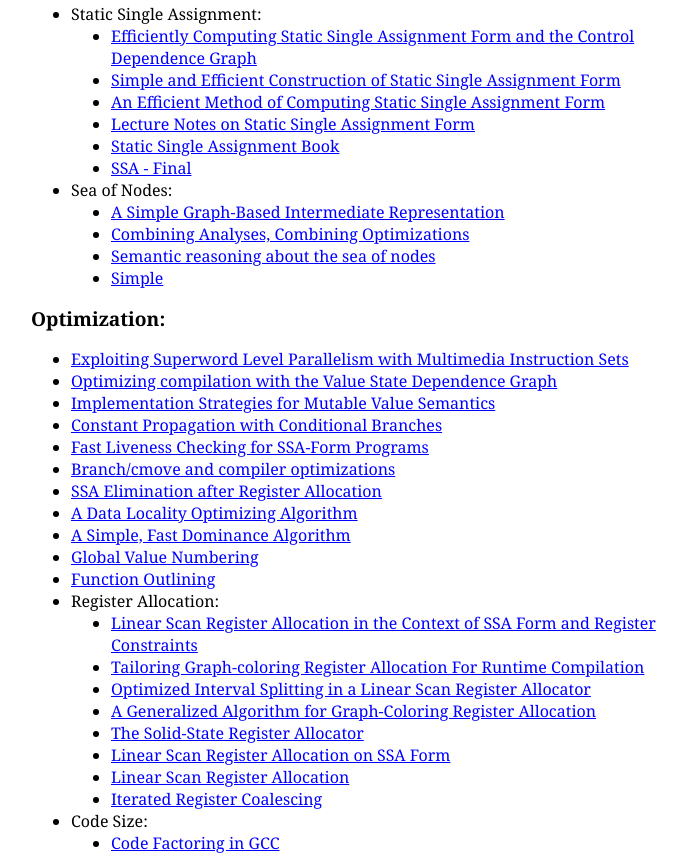
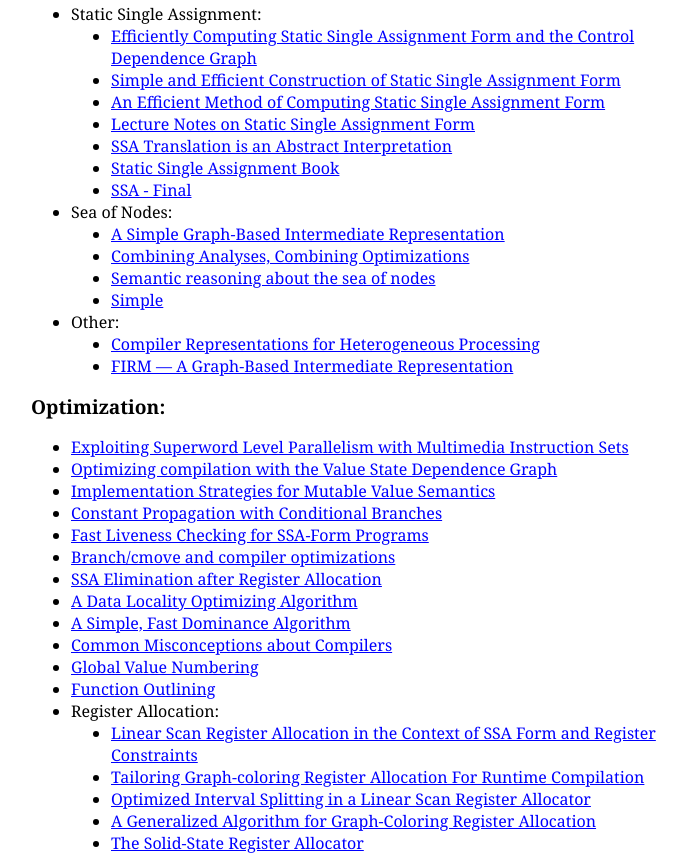
Before and after one commit to Goubermouche/Goubermouche.github.io, a plain HTML site: page index.html in a window 1280 px wide. Shown: the part 445-1301 px from the top of the page, without its empty margins (259-946 px from the left). Drawn offline with Linux system fonts and the light colour scheme; a web font is replaced by a local one.

Commit message:
add more resources

```diff
--- a/index.html
+++ b/index.html
@@ -31,6 +31,7 @@
             <li> <a href="pdf/formats/ssa3.pdf" target="_blank">Simple and Efficient Construction of Static Single Assignment Form</a>
             <li> <a href="pdf/formats/ssa1.pdf" target="_blank">An Efficient Method of Computing Static Single Assignment Form</a>
             <li> <a href="pdf/formats/ssa4.pdf" target="_blank">Lecture Notes on Static Single Assignment Form</a>
+            <li> <a href="pdf/formats/ssa7.pdf" target="_blank">SSA Translation is an Abstract Interpretation</a>
             <li> <a href="pdf/formats/ssa2.pdf" target="_blank">Static Single Assignment Book</a>
             <li> <a href="pdf/formats/ssa5.pdf" target="_blank">SSA - Final</a>
         </ul>
@@ -40,6 +41,11 @@
             <li> <a href="pdf/formats/son1.pdf" target="_blank">Combining Analyses, Combining Optimizations</a>
             <li> <a href="pdf/formats/son3.pdf" target="_blank">Semantic reasoning about the sea of nodes</a>
             <li> <a href="https://github.com/RealNeGate/Simple" target="_blank">Simple</a>
+        </ul>
+        <li> <bold>Other:</bold>
+        <ul>
+            <li> <a href="pdf/formats/het1.pdf" target="_blank">Compiler Representations for Heterogeneous Processing</a>
+            <li> <a href="pdf/formats/firm1.pdf" target="_blank">FIRM — A Graph-Based Intermediate Representation</a>
         </ul>
     </ul>
     <h2>Optimization:</h2>
@@ -53,6 +59,7 @@
         <li> <a href="pdf/optimization/opt10.pdf" target="_blank">SSA Elimination after Register Allocation</a>
         <li> <a href="pdf/optimization/opt5.pdf" target="_blank">A Data Locality Optimizing Algorithm</a>
         <li> <a href="pdf/optimization/opt3.pdf" target="_blank">A Simple, Fast Dominance Algorithm</a>
+        <li> <a href="https://sbaziotis.com/compilers/common-misconceptions-about-compilers.html" target="_blank">Common Misconceptions about Compilers</a>
         <li> <a href="pdf/optimization/opt4.pdf" target="_blank">Global Value Numbering</a>
         <li> <a href="pdf/optimization/opt8.pdf" target="_blank">Function Outlining</a>
         <li> <bold>Register Allocation:</bold>
```
